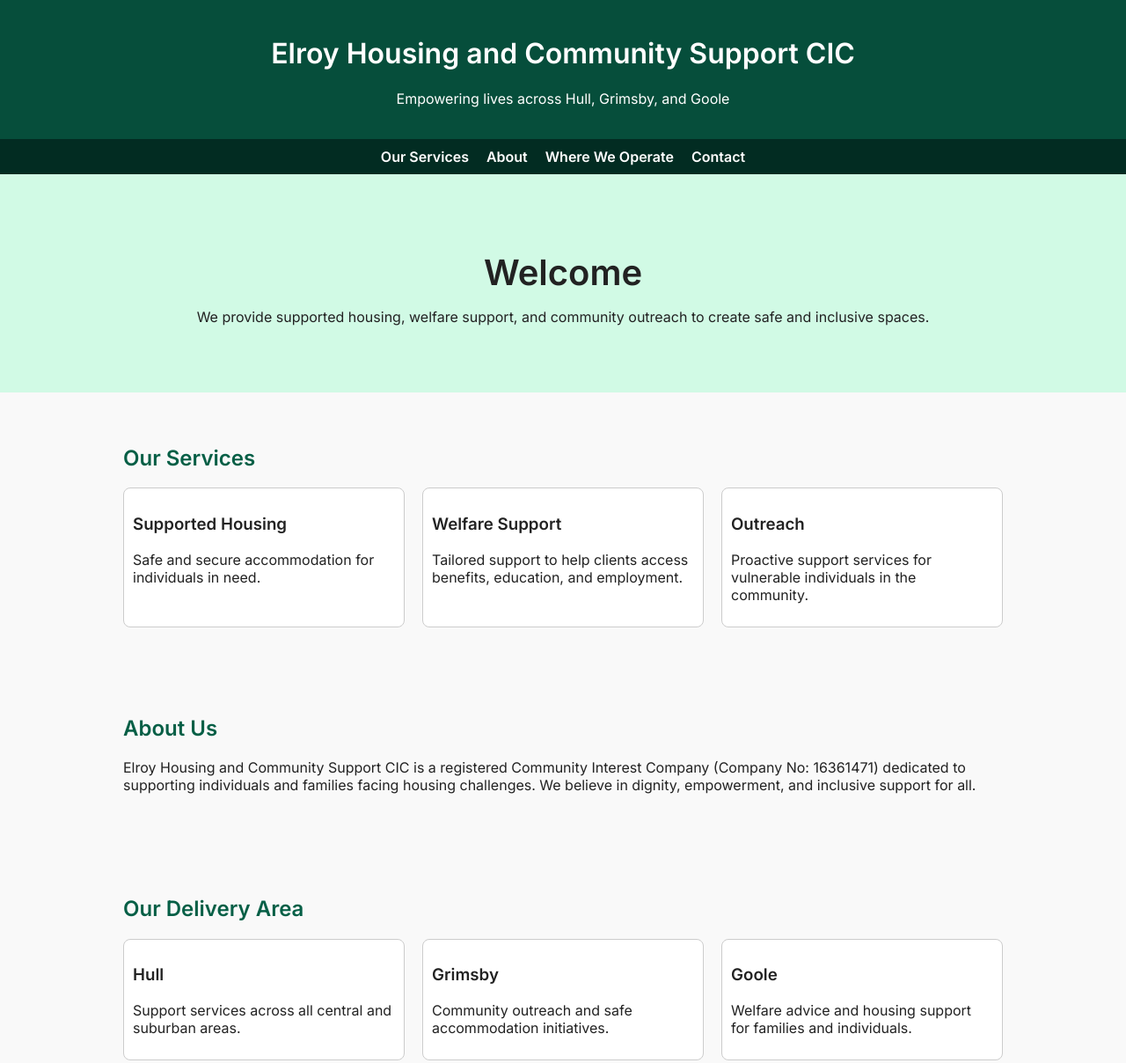
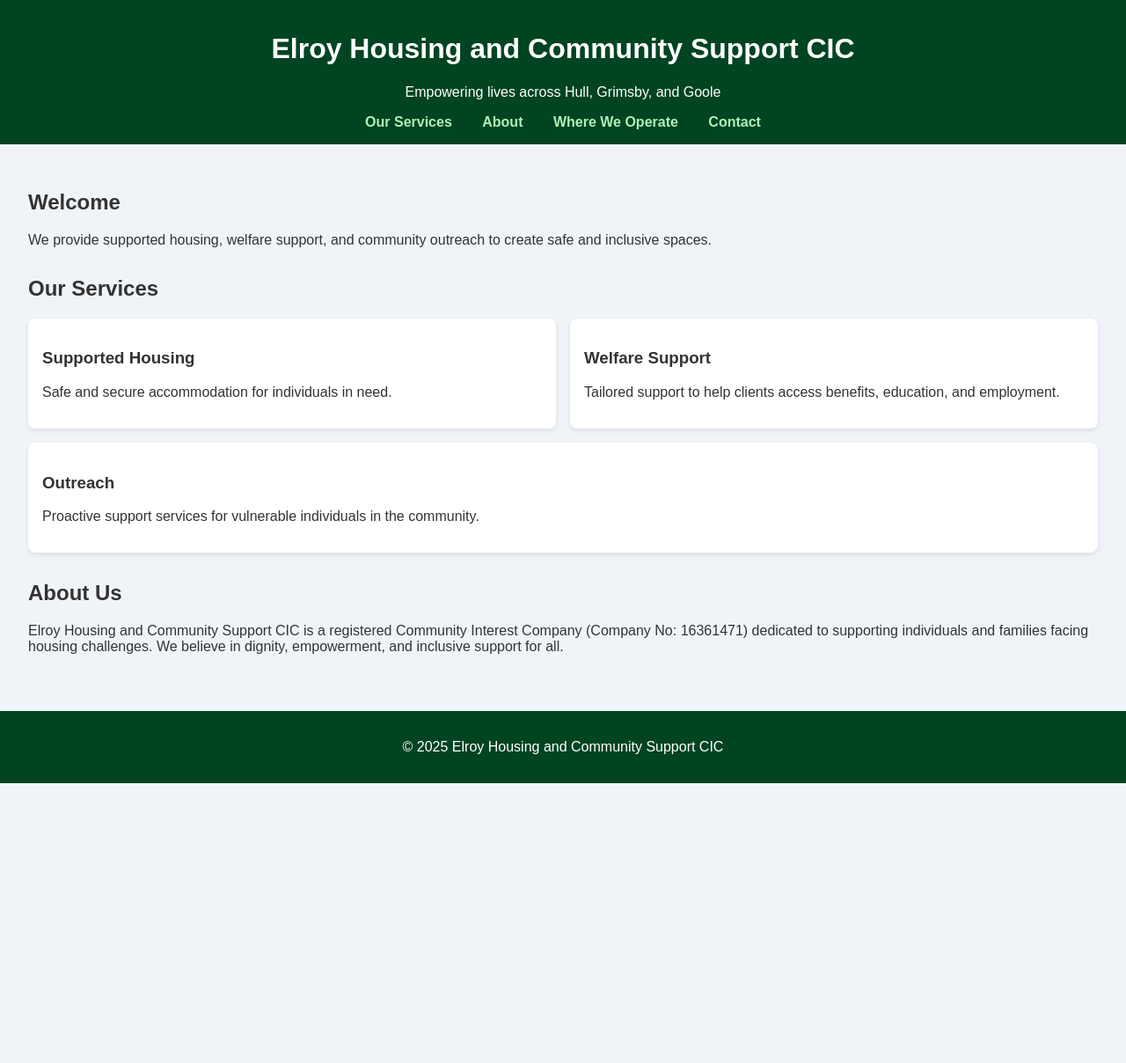
Before and after one commit to kesfaxcharles/elroyhousingandcommunitysupport, a plain HTML site: page index.html in a window 1280 px wide. Shown: the top 1208 px of the page at 88% size. After the commit the page ends 890 px from the top, so only its background shows below. Drawn offline with Linux system fonts and the light colour scheme.

Commit message:
Add files via upload

```diff
--- a/index.html
+++ b/index.html
@@ -2,146 +2,55 @@
 <!DOCTYPE html>
 <html lang="en">
 <head>
-  <meta charset="UTF-8" />
-  <meta name="viewport" content="width=device-width, initial-scale=1.0" />
-  <meta name="description" content="Elroy Housing and Community Support CIC - Supporting lives across Hull, Grimsby, and Goole." />
+    <meta charset="UTF-8">
     <title>Elroy Housing and Community Support CIC</title>
-  <link href="https://fonts.googleapis.com/css2?family=Inter:wght@400;600&display=swap" rel="stylesheet">
-  <style>
-    body {
-      font-family: 'Inter', sans-serif;
-      margin: 0;
-      background-color: #f9f9f9;
-      color: #222;
-    }
-    header {
-      background-color: #064e3b;
-      color: white;
-      padding: 20px 0;
-      text-align: center;
-    }
-    nav {
-      background: #022c22;
-      display: flex;
-      justify-content: center;
-      gap: 20px;
-      padding: 10px 0;
-    }
-    nav a {
-      color: white;
-      text-decoration: none;
-      font-weight: 600;
-    }
-    .hero {
-      background-color: #d1fae5;
-      padding: 60px 20px;
-      text-align: center;
-    }
-    .hero h1 {
-      margin-bottom: 10px;
-      font-size: 2.5rem;
-    }
-    section {
-      padding: 40px 20px;
-      max-width: 1000px;
-      margin: auto;
-    }
-    section h2 {
-      color: #065f46;
-    }
-    .services, .area {
-      display: flex;
-      flex-direction: column;
-      gap: 20px;
-    }
-    footer {
-      background-color: #064e3b;
-      color: white;
-      text-align: center;
-      padding: 20px;
-      font-size: 14px;
-    }
-    @media (min-width: 768px) {
-      .services, .area {
-        flex-direction: row;
-        justify-content: space-between;
-      }
-      .services div, .area div {
-        flex: 1;
-        padding: 10px;
-        background: #ffffff;
-        border: 1px solid #ccc;
-        border-radius: 8px;
-      }
-    }
-  </style>
+    <meta name="viewport" content="width=device-width, initial-scale=1.0">
+    <link rel="stylesheet" href="style.css">
 </head>
 <body>
     <header>
         <h1>Elroy Housing and Community Support CIC</h1>
         <p>Empowering lives across Hull, Grimsby, and Goole</p>
+        <nav>
+            <a href="#">Our Services</a>
+            <a href="#">About</a>
+            <a href="#">Where We Operate</a>
+            <a href="#">Contact</a>
+        </nav>
     </header>
-  <nav>
-    <a href="#services">Our Services</a>
-    <a href="#about">About</a>
-    <a href="#area">Where We Operate</a>
-    <a href="#contact">Contact</a>
-  </nav>
 
-  <div class="hero">
-    <h1>Welcome</h1>
+    <main>
+        <section class="intro">
+            <h2>Welcome</h2>
             <p>We provide supported housing, welfare support, and community outreach to create safe and inclusive spaces.</p>
-  </div>
+        </section>
 
-  <section id="services">
+        <section class="services">
             <h2>Our Services</h2>
-    <div class="services">
-      <div>
+            <div class="cards">
+                <div class="card">
                     <h3>Supported Housing</h3>
                     <p>Safe and secure accommodation for individuals in need.</p>
                 </div>
-      <div>
+                <div class="card">
                     <h3>Welfare Support</h3>
                     <p>Tailored support to help clients access benefits, education, and employment.</p>
                 </div>
-      <div>
+                <div class="card">
                     <h3>Outreach</h3>
                     <p>Proactive support services for vulnerable individuals in the community.</p>
                 </div>
             </div>
         </section>
 
-  <section id="about">
+        <section class="about">
             <h2>About Us</h2>
             <p>Elroy Housing and Community Support CIC is a registered Community Interest Company (Company No: 16361471) dedicated to supporting individuals and families facing housing challenges. We believe in dignity, empowerment, and inclusive support for all.</p>
         </section>
-
-  <section id="area">
-    <h2>Our Delivery Area</h2>
-    <div class="area">
-      <div>
-        <h3>Hull</h3>
-        <p>Support services across all central and suburban areas.</p>
-      </div>
-      <div>
-        <h3>Grimsby</h3>
-        <p>Community outreach and safe accommodation initiatives.</p>
-      </div>
-      <div>
-        <h3>Goole</h3>
-        <p>Welfare advice and housing support for families and individuals.</p>
-      </div>
-    </div>
-  </section>
-
-  <section id="contact">
-    <h2>Contact Us</h2>
-    <p>Email: support@elroyhousing.org.uk</p>
-    <p>Phone: Coming soon</p>
-  </section>
+    </main>
 
     <footer>
-    &copy; 2025 Elroy Housing and Community Support CIC | Company No: 16361471 | Registered in the UK
+        <p>&copy; 2025 Elroy Housing and Community Support CIC</p>
     </footer>
 </body>
 </html>
--- /dev/null
+++ b/style.css
@@ -0,0 +1,51 @@
+
+body {
+    font-family: Arial, sans-serif;
+    margin: 0;
+    padding: 0;
+    background: #f0f4f8;
+    color: #333;
+}
+
+header {
+    background-color: #014421;
+    color: white;
+    text-align: center;
+    padding: 1em 0;
+}
+
+header nav a {
+    margin: 0 15px;
+    color: #aef1b7;
+    text-decoration: none;
+    font-weight: bold;
+}
+
+main {
+    padding: 2em;
+}
+
+.intro, .services, .about {
+    margin-bottom: 2em;
+}
+
+.cards {
+    display: flex;
+    gap: 1em;
+    flex-wrap: wrap;
+}
+
+.card {
+    background: white;
+    padding: 1em;
+    border-radius: 8px;
+    box-shadow: 0 2px 5px rgba(0,0,0,0.1);
+    flex: 1 1 30%;
+}
+
+footer {
+    text-align: center;
+    padding: 1em;
+    background: #014421;
+    color: white;
+}
```
Lines whose indentation alone changed are shown as unchanged.
